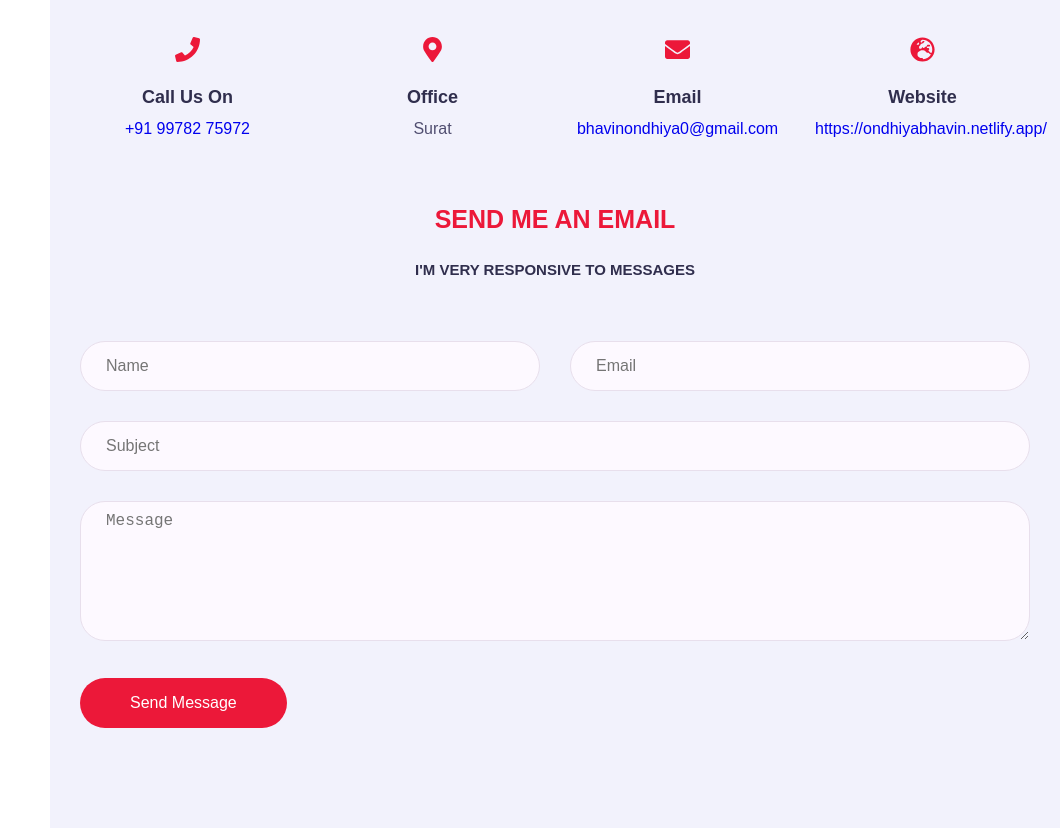
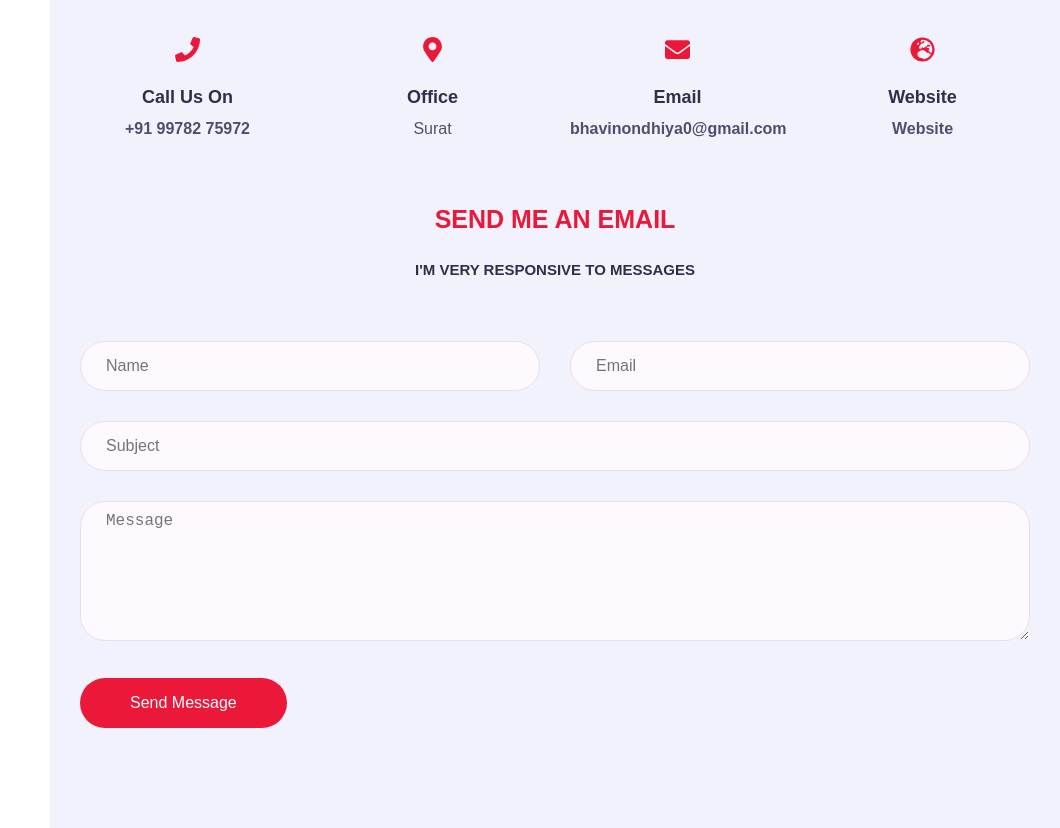
Before and after one commit to BhavinOndhiya/Portfolio-Website, a React (Create React App) app in the folder portfolio-react/: page / in a window 1280 px wide. Shown: the part 7500-8328 px from the top of the page, without its empty margins (220-1280 px from the left). Built offline with nearby package versions, Linux system fonts and the light colour scheme; no server answers.

Commit message:
updated linking in contact section

```diff
--- a/portfolio-react/src/components/Contact.js
+++ b/portfolio-react/src/components/Contact.js
@@ -7,24 +7,40 @@ const Contact = () => {
   const methods = content.contactMethods || [];
 
   const resolveValue = (method) => {
+    const linkClass = "contact-link";
     if (method.type === "email") {
       return (
-        <a href={`mailto:${method.value}`} rel="noopener noreferrer">
+        <a
+          className={linkClass}
+          href={`mailto:${method.value}`}
+          rel="noopener noreferrer"
+        >
           {method.value}
         </a>
       );
     }
     if (method.type === "phone") {
       return (
-        <a href={`tel:${method.value}`} rel="noopener noreferrer">
+        <a
+          className={linkClass}
+          href={`tel:${method.value}`}
+          rel="noopener noreferrer"
+        >
           {method.value}
         </a>
       );
     }
     if (method.type === "website") {
+      const label =
+        method.displayValue || method.shortLabel || method.label || "Website";
       return (
-        <a href={method.value} target="_blank" rel="noopener noreferrer">
-          {method.value}
+        <a
+          className={linkClass}
+          href={method.value}
+          target="_blank"
+          rel="noopener noreferrer"
+        >
+          {label}
         </a>
       );
     }
--- a/portfolio-react/src/index.css
+++ b/portfolio-react/src/index.css
@@ -772,6 +772,21 @@ h3.my-profession {
     font-weight: 400;
 }
 
+.contact .contact-info-item .contact-link {
+    color: var(--text-black-700);
+    font-weight: 600;
+    text-decoration: none;
+    border-bottom: 1px solid transparent;
+    transition: color 0.3s ease, border-color 0.3s ease;
+}
+
+.contact .contact-info-item .contact-link:hover,
+.contact .contact-info-item .contact-link:focus-visible {
+    color: var(--skin-color);
+    border-color: var(--skin-color);
+    outline: none;
+}
+
 .contact .contact-form {
     flex: 0 0 100%;
     max-width: 100%;
```
